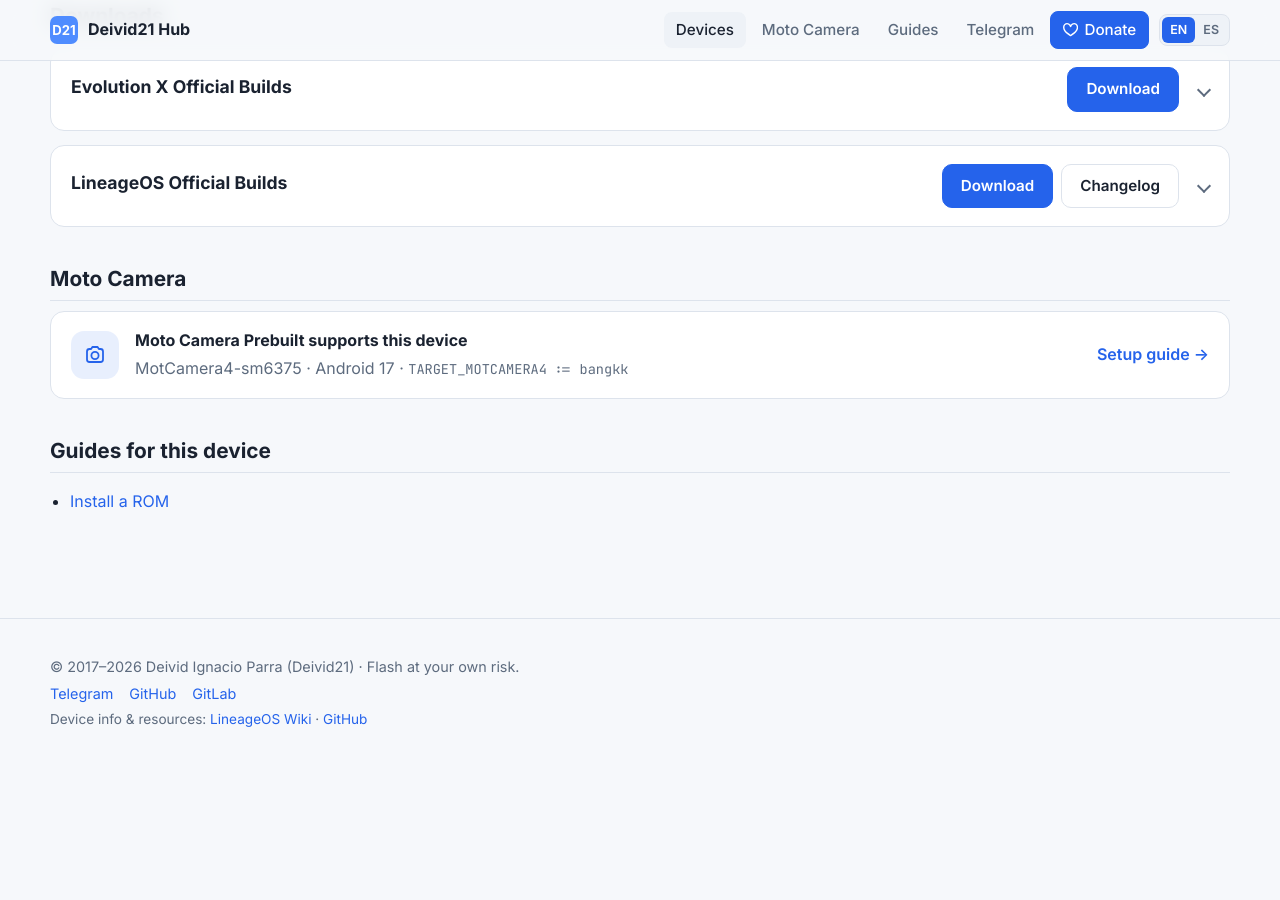
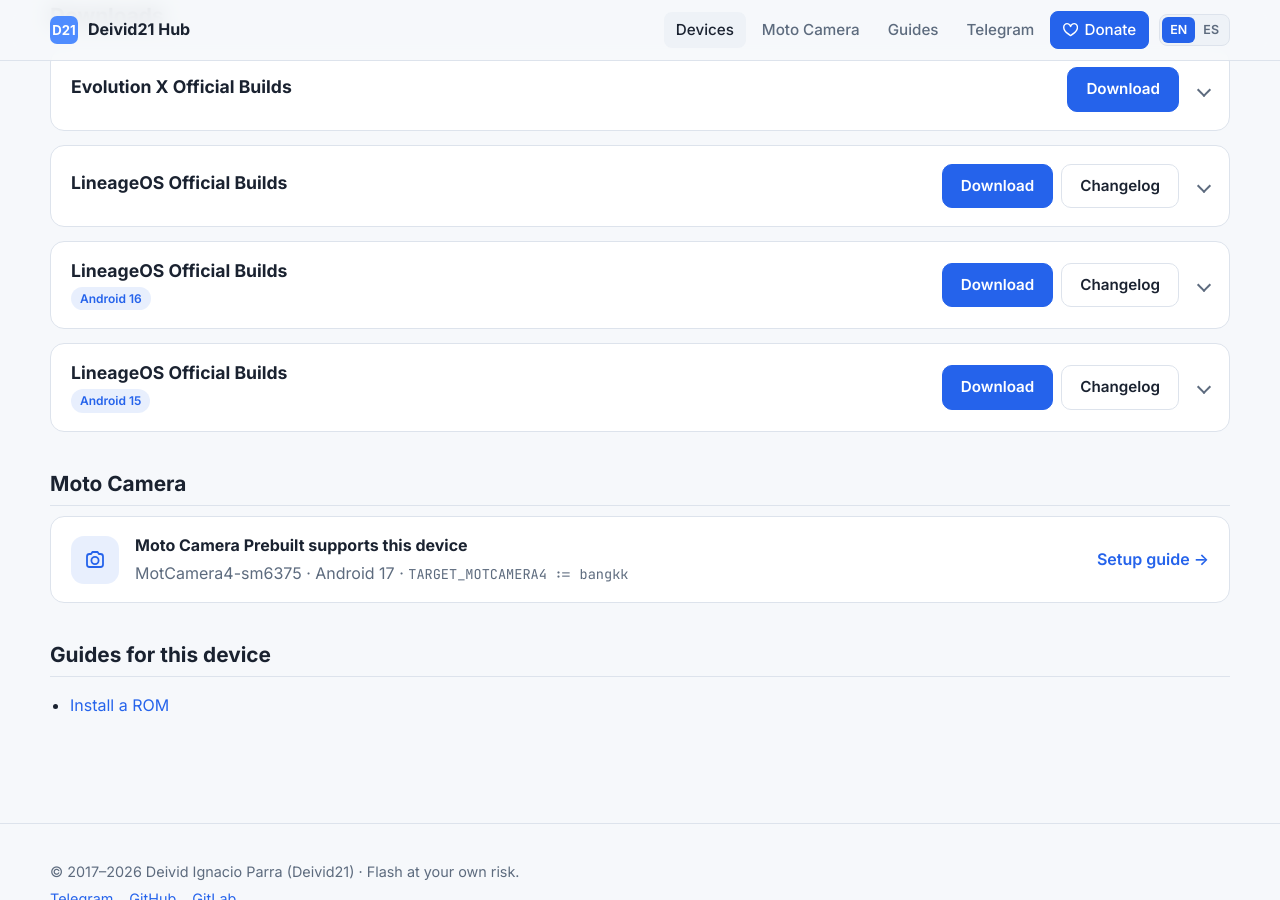
Before and after one commit to Deivid21/deivid21.github.io, a Jekyll site: the page built from _devices/bangkk.md, in a window 1280 px wide and 900 px high, scrolled down 488 px. Built offline with Jekyll 4.4.1, drawn with Linux system fonts in a browser that asks for light colours; before the commit the page ends 1255 px from its top, so only the background shows below that; part of the change alters nothing that is shown.

Commit message:
feat(devices): add archived LineageOS builds for bangkk
Keep the last official signed nightlies from Deivid21/RELEASES: 23.2
(Android 16), 22.2 (Android 15).

Co-Authored-By: Claude Opus 5.5 <noreply@anthropic.com>

```diff
--- a/_devices/bangkk.md
+++ b/_devices/bangkk.md
@@ -18,4 +18,54 @@ roms:
     # version: ""
     # status: active      # active | discontinued
     # date: 2026-11-03
+  - name: LineageOS
+    archived: true
+    android: 16
+    version: "23.2"
+    status: discontinued
+    date: 2026-10-09
+    download: https://github.com/Deivid21/RELEASES/releases/download/lineage-23.2-20261009-nightly-bangkk-signed/lineage-23.2-20261009-nightly-bangkk-signed.zip
+    changelog: https://github.com/Deivid21/RELEASES/releases/tag/lineage-23.2-20261009-nightly-bangkk-signed
+    sha256: "9749754aaf7dca4f7cf12f1bc9785531b9c55cb5979104b94630be730b7afcdc"
+    filesize: "1.12 GB"
+    security_patch: October 2026
+    gapps: false
+    files:
+      - name: boot.img
+        url: https://github.com/Deivid21/RELEASES/releases/download/lineage-23.2-20261009-nightly-bangkk-signed/boot.img
+      - name: dtbo.img
+        url: https://github.com/Deivid21/RELEASES/releases/download/lineage-23.2-20261009-nightly-bangkk-signed/dtbo.img
+      - name: vbmeta.img
+        url: https://github.com/Deivid21/RELEASES/releases/download/lineage-23.2-20261009-nightly-bangkk-signed/vbmeta.img
+      - name: vbmeta_system.img
+        url: https://github.com/Deivid21/RELEASES/releases/download/lineage-23.2-20261009-nightly-bangkk-signed/vbmeta_system.img
+      - name: vendor_boot.img
+        url: https://github.com/Deivid21/RELEASES/releases/download/lineage-23.2-20261009-nightly-bangkk-signed/vendor_boot.img
+    notes: "Last official LineageOS 23.2 nightly build (signed): October 2026 security patch, SELinux enforcing. No longer updated."
+    notes_es: "Última nightly oficial de LineageOS 23.2 (firmada): parche de seguridad de octubre de 2026, SELinux enforcing. Ya no se actualiza."
+  - name: LineageOS
+    archived: true
+    android: 15
+    version: "22.2"
+    status: discontinued
+    date: 2025-10-10
+    download: https://github.com/Deivid21/RELEASES/releases/download/lineage-22.2-20251010-nightly-bangkk-signed/lineage-22.2-20251010-nightly-bangkk-signed.zip
+    changelog: https://github.com/Deivid21/RELEASES/releases/tag/lineage-22.2-20251010-nightly-bangkk-signed
+    sha256: "f09d64a8441535dc7922bfec8afb89b279f9b60fbaf6b5fd00ac108bccbabf07"
+    filesize: "1.06 GB"
+    security_patch: October 2025
+    gapps: false
+    files:
+      - name: boot.img
+        url: https://github.com/Deivid21/RELEASES/releases/download/lineage-22.2-20251010-nightly-bangkk-signed/boot.img
+      - name: dtbo.img
+        url: https://github.com/Deivid21/RELEASES/releases/download/lineage-22.2-20251010-nightly-bangkk-signed/dtbo.img
+      - name: vbmeta.img
+        url: https://github.com/Deivid21/RELEASES/releases/download/lineage-22.2-20251010-nightly-bangkk-signed/vbmeta.img
+      - name: vbmeta_system.img
+        url: https://github.com/Deivid21/RELEASES/releases/download/lineage-22.2-20251010-nightly-bangkk-signed/vbmeta_system.img
+      - name: vendor_boot.img
+        url: https://github.com/Deivid21/RELEASES/releases/download/lineage-22.2-20251010-nightly-bangkk-signed/vendor_boot.img
+    notes: "Last official LineageOS 22.2 nightly build (signed): October 2025 security patch, SELinux enforcing. No longer updated."
+    notes_es: "Última nightly oficial de LineageOS 22.2 (firmada): parche de seguridad de octubre de 2025, SELinux enforcing. Ya no se actualiza."
 ---
```
